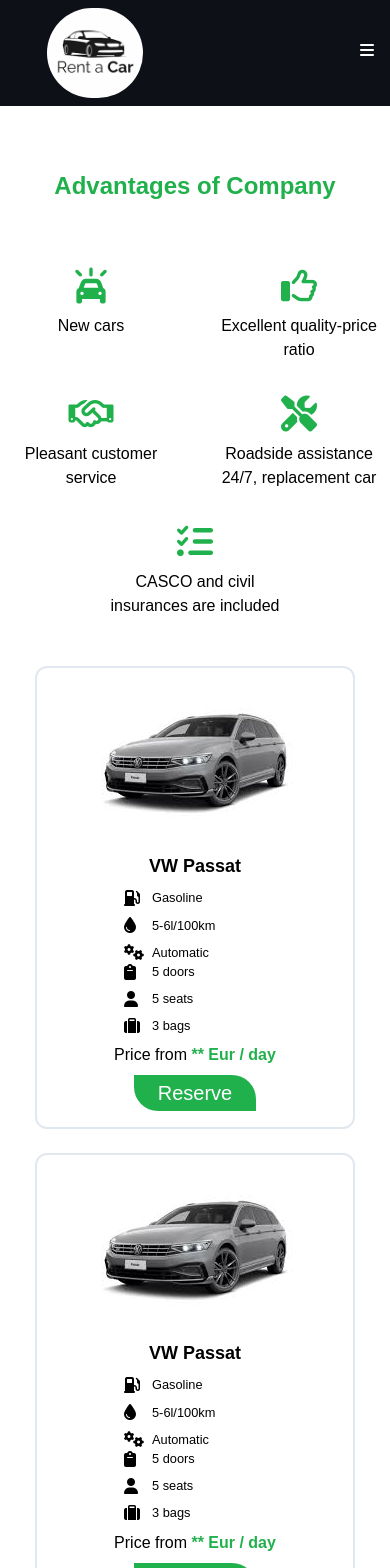
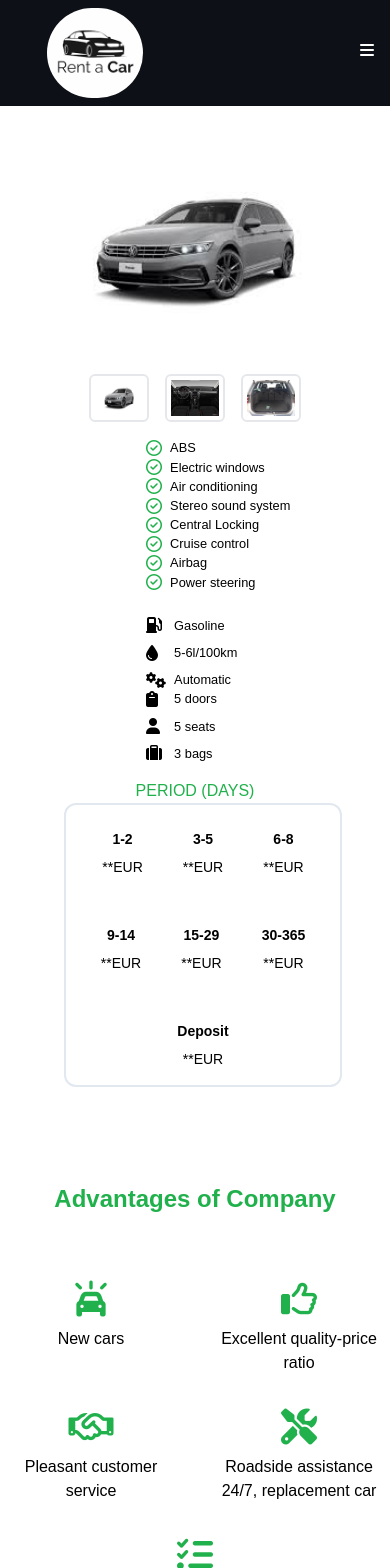
Before and after one commit to KestutisRuockus/portfolio, a React (Vite) app: page /carrentplatform in a window 390 px wide. Shown: the top 1568 px of the page. Built offline with nearby package versions, Linux system fonts and the light colour scheme.

Commit message:
Created Modal page component;

```diff
--- a/src/projects/CarRentPlatform/CarRentPlatformIndex.jsx
+++ b/src/projects/CarRentPlatform/CarRentPlatformIndex.jsx
@@ -1,3 +1,4 @@
+import CarModal from "./src/components/Car/CarModal";
 import Footer from "./src/components/Footer/Footer";
 import Header from "./src/components/Header/Header";
 import Main from "./src/components/Main/Main";
@@ -15,6 +16,7 @@
   return (
     <div className="bg-white min-h-screen w-full flex flex-col">
       <Navbar />
+      <CarModal />
       <Header />
       <Main />
       <Footer />
--- a/src/projects/CarRentPlatform/src/components/Car/CarCard.jsx
+++ b/src/projects/CarRentPlatform/src/components/Car/CarCard.jsx
@@ -1,7 +1,50 @@
 import vwPassat from "../../../assets/img/vw-passat/vw-passat.jpg";
 import Button from "../Utils/Button";
+import CarInfo from "./CarInfo";
 
 export default function CarCard() {
+  const car = {
+    carModel: "VW Passat",
+    features: {
+      fuelType: "Gasoline",
+      fuelConsumption: "5-6l/100km",
+      gearbox: "Automatic",
+      doors: "5 doors",
+      seats: "5 seats",
+      bags: "3 bags",
+    },
+    periods: [
+      {
+        days: "1-2",
+        price: "20",
+      },
+      {
+        days: "3-5",
+        price: "**",
+      },
+      {
+        days: "6-8",
+        price: "**",
+      },
+      {
+        days: "9-14",
+        price: "**",
+      },
+      {
+        days: "15-29",
+        price: "**",
+      },
+      {
+        days: "30-365",
+        price: "**",
+      },
+      {
+        days: "Deposit",
+        price: "**",
+      },
+    ],
+  };
+
   return (
     <div className="flex sm:flex-row flex-col justify-center items-center h-1/2 p-2 border-2 border-slate-200 rounded-xl">
       <div className="sm:w-1/2 w-full">
@@ -12,39 +55,13 @@
         />
       </div>
       <div className="sm:w-1/2 w-full flex flex-col sm:justify-between sm:items-start items-center gap-2  p-2">
-        <div className="font-bold text-lg">VW Passat</div>
-        <div className="flex items-center sm:flex-row flex-col w-full">
-          <div className="flex gap-2 flex-col w-1/2">
-            <div className="flex gap-3 items-center">
-              <i className="fa-solid fa-gas-pump w-4"></i>
-              <span className="text-[0.8rem]">Gasoline</span>
-            </div>
-            <div className="flex gap-3 items-center">
-              <i className="fa-solid fa-droplet  w-4"></i>
-              <span className="text-[0.8rem]">5-6l/100km</span>
-            </div>
-            <div className="flex gap-3 items-center">
-              <i className="fa-solid fa-gears w-4"></i>
-              <span className="text-[0.8rem]">Automatic</span>
-            </div>
-          </div>
-          <div className="flex gap-2 flex-col w-1/2">
-            <div className="flex gap-3 items-center">
-              <i className="fa-solid fa-clipboard w-4"></i>
-              <span className="text-[0.8rem]">5 doors</span>
-            </div>
-            <div className="flex gap-3 items-center">
-              <i className="fa-solid fa-user  w-4"></i>
-              <span className="text-[0.8rem]">5 seats</span>
-            </div>
-            <div className="flex gap-3 items-center">
-              <i className="fa-solid fa-suitcase w-4"></i>
-              <span className="text-[0.8rem]">3 bags</span>
-            </div>
-          </div>
-        </div>
+        <div className="font-bold text-lg">{car.carModel}</div>
+        <CarInfo features={car.features} />
         <div>
-          Price from <strong className="text-[#21B14C]">** Eur / day</strong>
+          Price from{" "}
+          <strong className="text-[#21B14C]">
+            {car.periods[0].price} Eur / day
+          </strong>
         </div>
         <Button text="Reserve" />
       </div>
--- /dev/null
+++ b/src/projects/CarRentPlatform/src/components/Car/CarEquipment.jsx
@@ -0,0 +1,13 @@
+export default function CarEquipment({ equipment }) {
+  console.log(equipment);
+  return (
+    <div className="flex flex-wrap sm:flex-row flex-col items-center w-full">
+      {equipment.map((item) => (
+        <div key={item} className="flex gap-2 items-center w-1/2 m-auto ">
+          <i className="fa-regular fa-circle-check text-[#21B14C]"></i>
+          <span className="text-[0.8rem] text-nowrap">{item}</span>
+        </div>
+      ))}
+    </div>
+  );
+}
--- /dev/null
+++ b/src/projects/CarRentPlatform/src/components/Car/CarInfo.jsx
@@ -0,0 +1,34 @@
+export default function CarInfo({ features }) {
+  return (
+    <div className="flex items-center sm:flex-row flex-col w-full">
+      <div className="flex gap-2 flex-col w-1/2">
+        <div className="flex gap-3 items-center">
+          <i className="fa-solid fa-gas-pump w-4"></i>
+          <span className="text-[0.8rem]">{features.fuelType}</span>
+        </div>
+        <div className="flex gap-3 items-center">
+          <i className="fa-solid fa-droplet  w-4"></i>
+          <span className="text-[0.8rem]">{features.fuelConsumption}</span>
+        </div>
+        <div className="flex gap-3 items-center">
+          <i className="fa-solid fa-gears w-4"></i>
+          <span className="text-[0.8rem]">{features.gearbox}</span>
+        </div>
+      </div>
+      <div className="flex gap-2 flex-col w-1/2">
+        <div className="flex gap-3 items-center">
+          <i className="fa-solid fa-clipboard w-4"></i>
+          <span className="text-[0.8rem]">{features.doors}</span>
+        </div>
+        <div className="flex gap-3 items-center">
+          <i className="fa-solid fa-user  w-4"></i>
+          <span className="text-[0.8rem]">{features.seats}</span>
+        </div>
+        <div className="flex gap-3 items-center">
+          <i className="fa-solid fa-suitcase w-4"></i>
+          <span className="text-[0.8rem]">{features.bags}</span>
+        </div>
+      </div>
+    </div>
+  );
+}
--- a/src/projects/CarRentPlatform/src/components/Car/CarModal.jsx
+++ b/src/projects/CarRentPlatform/src/components/Car/CarModal.jsx
@@ -1,7 +1,95 @@
+import PricesList from "../Prices/PricesList";
+import CarEquipment from "./CarEquipment";
+import CarInfo from "./CarInfo";
+import vwPassat from "../../../assets/img/vw-passat/vw-passat.jpg";
+import vwPassatDashboard from "../../../assets/img/vw-passat/vw-passat-dashboard.jpg";
+import vwPassatTrunk from "../../../assets/img/vw-passat/vw-passat-trunk.jpg";
+import { useState } from "react";
+
 export default function CarModal() {
+  const periods = [
+    {
+      days: "1-2",
+      price: "**",
+    },
+    {
+      days: "3-5",
+      price: "**",
+    },
+    {
+      days: "6-8",
+      price: "**",
+    },
+    {
+      days: "9-14",
+      price: "**",
+    },
+    {
+      days: "15-29",
+      price: "**",
+    },
+    {
+      days: "30-365",
+      price: "**",
+    },
+    {
+      days: "Deposit",
+      price: "**",
+    },
+  ];
+
+  const features = {
+    fuelType: "Gasoline",
+    fuelConsumption: "5-6l/100km",
+    gearbox: "Automatic",
+    doors: "5 doors",
+    seats: "5 seats",
+    bags: "3 bags",
+  };
+
+  const equipment = [
+    "ABS",
+    "Electric windows",
+    "Air conditioning",
+    "Stereo sound system",
+    "Central Locking",
+    "Cruise control",
+    "Airbag",
+    "Power steering",
+  ];
+
+  const images = [vwPassat, vwPassatDashboard, vwPassatTrunk];
+  const [currentImage, setCurrentImage] = useState(images[0]);
+
   return (
-    <div>
-      CarModal componenet to display info about car - smth like MODAL window
+    <div className="flex flex-col justify-center items-center gap-4 p-8 w-full m-auto">
+      <div>
+        <img
+          src={currentImage}
+          alt="vw passat"
+          className="sm:w-[640px] w-[380px] sm:h-[400px] h-[220px] object-contain"
+        />
+      </div>
+      <div className="flex flex-wrap justify-center gap-4">
+        {images.map((image, index) => (
+          <img
+            onClick={() => setCurrentImage(images[index])}
+            className="cursor-pointer border-2 p-1 rounded-md hover:scale-110 transition-all duration-300 bg-cover"
+            key={index}
+            src={image}
+            width={60}
+            height={60}
+            alt="tmdb-project-image"
+          />
+        ))}
+      </div>
+      <div className="flex lg:flex-row flex-col lg:ga-0 gap-6 justify-center items-center w-3/5 lg:ml-[10%]">
+        <CarEquipment equipment={equipment} />
+        <CarInfo features={features} />
+      </div>
+      <div className="flex text-center">
+        <PricesList periods={periods} />
+      </div>
     </div>
   );
 }
--- a/src/projects/CarRentPlatform/src/components/Prices/CarPrices.jsx
+++ b/src/projects/CarRentPlatform/src/components/Prices/CarPrices.jsx
@@ -1,4 +1,5 @@
 import vwPassat from "../../../assets/img/vw-passat/vw-passat.jpg";
+import PricesList from "./PricesList";
 
 export default function CarPrices() {
   const carsList = [
@@ -61,19 +62,7 @@
                 <span>{car.gearbox}</span>
               </div>
             </div>
-            <div>
-              <div className="sm:pl-8 pl-0 text-[#21B14C] text-center sm:text-start">
-                PERIOD (DAYS)
-              </div>
-              <div className="flex flex-wrap gap-10 justify-center items-center ml-8 mr-4 p-4 text-center border-2 border-slate-200 rounded-xl">
-                {car.periods.map((period) => (
-                  <div key={period.days}>
-                    <div className="my-2 font-bold text-sm">{period.days}</div>
-                    <div className="text-sm">{period.price}EUR</div>
-                  </div>
-                ))}
-              </div>
-            </div>
+            <PricesList periods={car.periods} />
           </div>
         );
       })}
--- /dev/null
+++ b/src/projects/CarRentPlatform/src/components/Prices/PricesList.jsx
@@ -0,0 +1,17 @@
+export default function PricesList({ periods }) {
+  return (
+    <div>
+      <div className="sm:pl-8 pl-0 text-[#21B14C] text-center sm:text-start">
+        PERIOD (DAYS)
+      </div>
+      <div className="flex flex-wrap gap-10 justify-center items-center ml-8 mr-4 p-4 text-center border-2 border-slate-200 rounded-xl">
+        {periods.map((period) => (
+          <div key={period.days}>
+            <div className="my-2 font-bold text-sm">{period.days}</div>
+            <div className="text-sm">{period.price}EUR</div>
+          </div>
+        ))}
+      </div>
+    </div>
+  );
+}
```
Also changed, not shown: src/projects/CarRentPlatform/assets/img/vw-passat/vw-passat-dashboard.jpg (added), src/projects/CarRentPlatform/assets/img/vw-passat/vw-passat-trunk.jpg (added).
